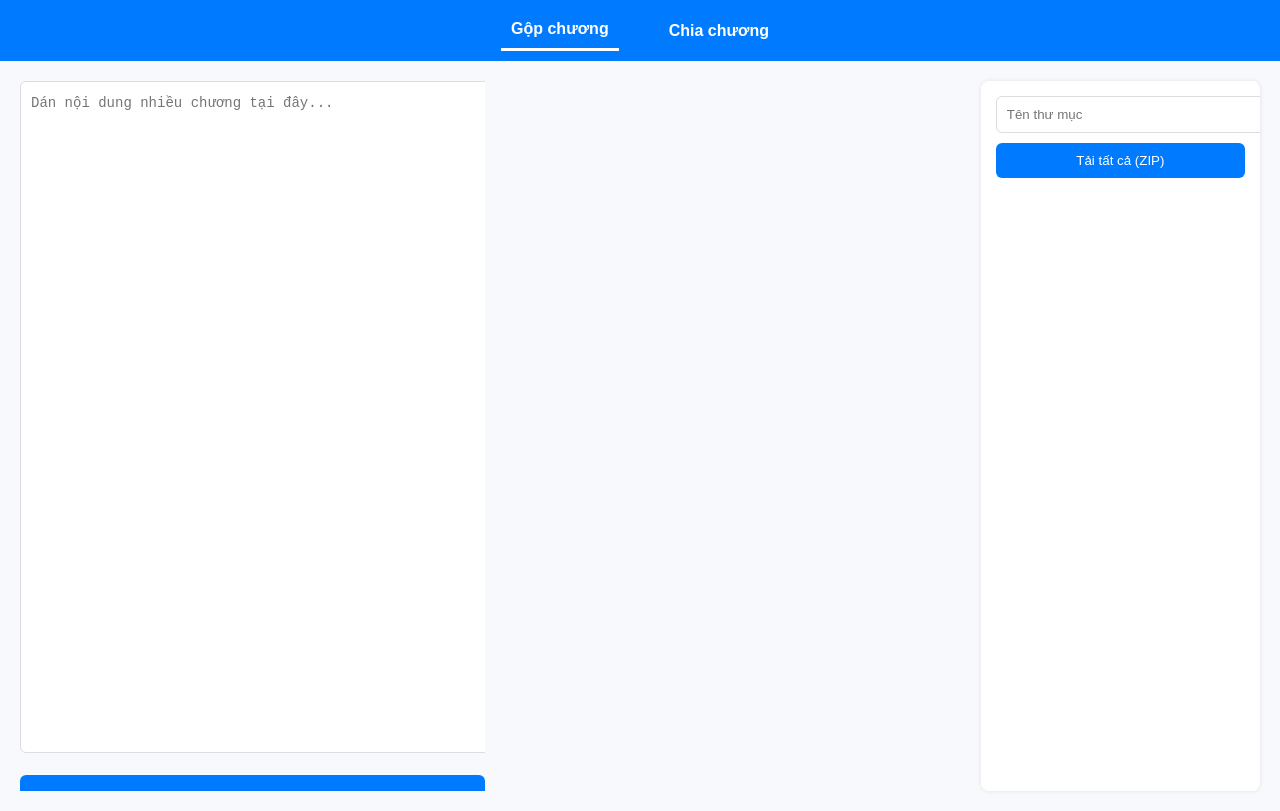
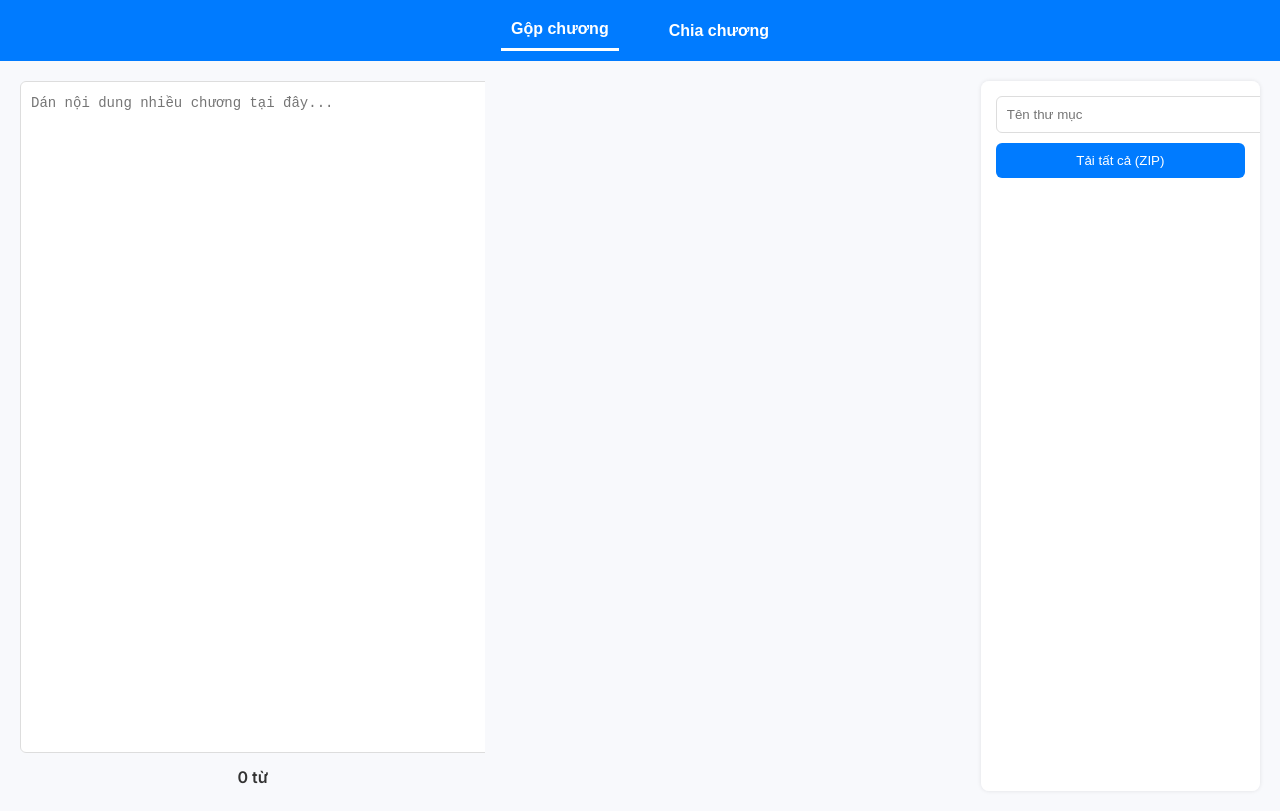
Before and after one commit to trinhhg/gopchia, a plain HTML site: page index.html in a window 1280 px wide. Drawn offline with nearby package versions, Linux system fonts and the light colour scheme.

Commit message:
Update index.html

```diff
--- a/index.html
+++ b/index.html
@@ -1,4 +1,4 @@
-<!DOCTYPE html>
+ <!DOCTYPE html>
 <html lang="vi">
 <head>
   <meta charset="UTF-8" />
@@ -19,8 +19,8 @@
       <div class="merge-input">
         <textarea id="merge-input-text" placeholder="Dán nội dung nhiều chương tại đây..."></textarea>
         <div class="merge-controls">
+          <span id="merge-wordcount" class="center-text">0 từ</span>
           <button id="merge-btn">Gộp chương</button>
-          <span id="merge-wordcount">0 từ</span>
         </div>
       </div>
       <div class="merge-output">
@@ -43,7 +43,7 @@
         <div class="split-buttons" id="split-options"></div>
       </div>
       <textarea id="split-input" placeholder="Dán nội dung chương cần chia..."></textarea>
-      <span id="split-wordcount">0 từ</span>
+      <span id="split-wordcount" class="center-text">0 từ</span>
       <button id="split-btn">Chia chương</button>
     </div>
     <div class="split-results" id="split-results"></div>
```
